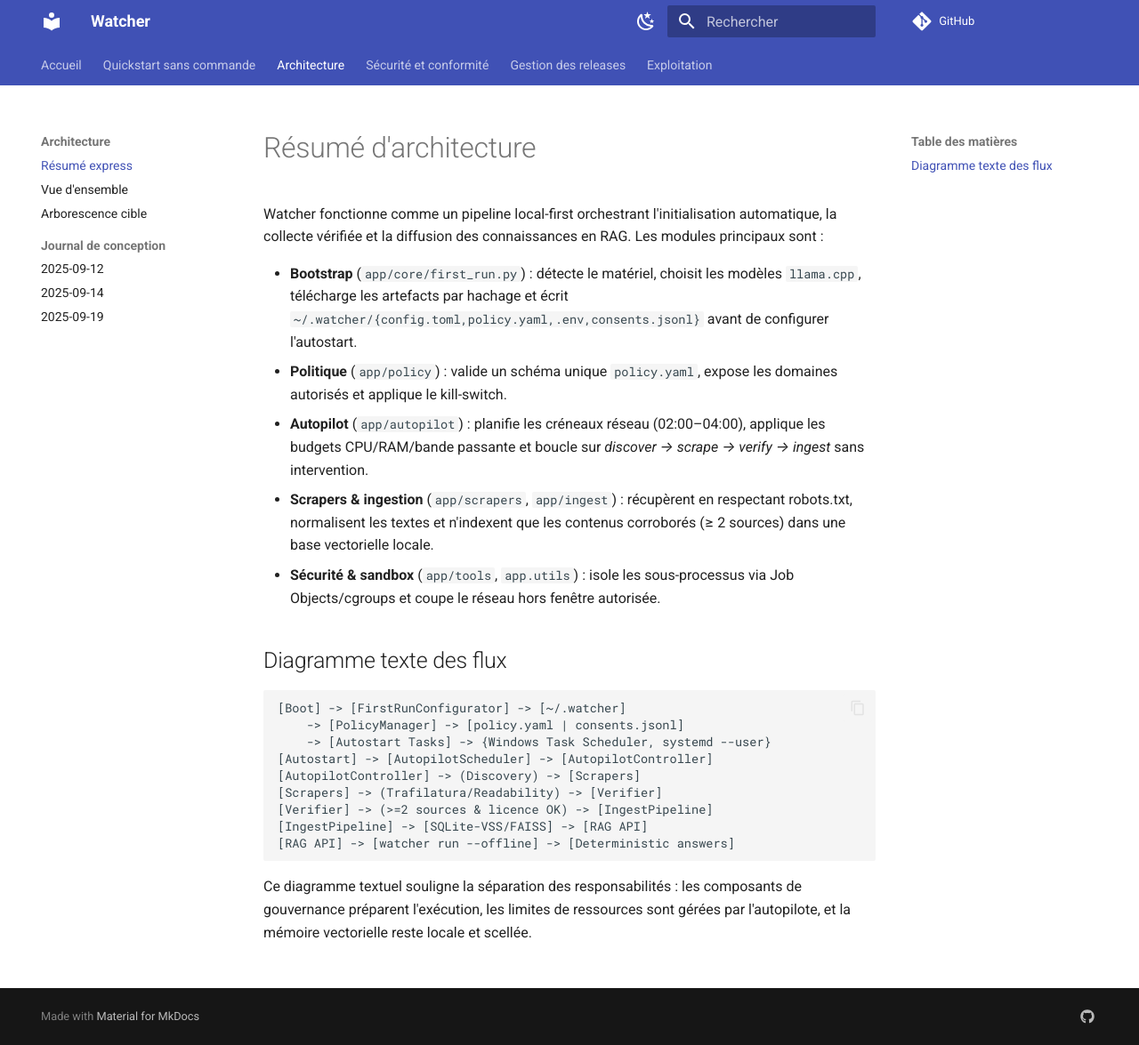
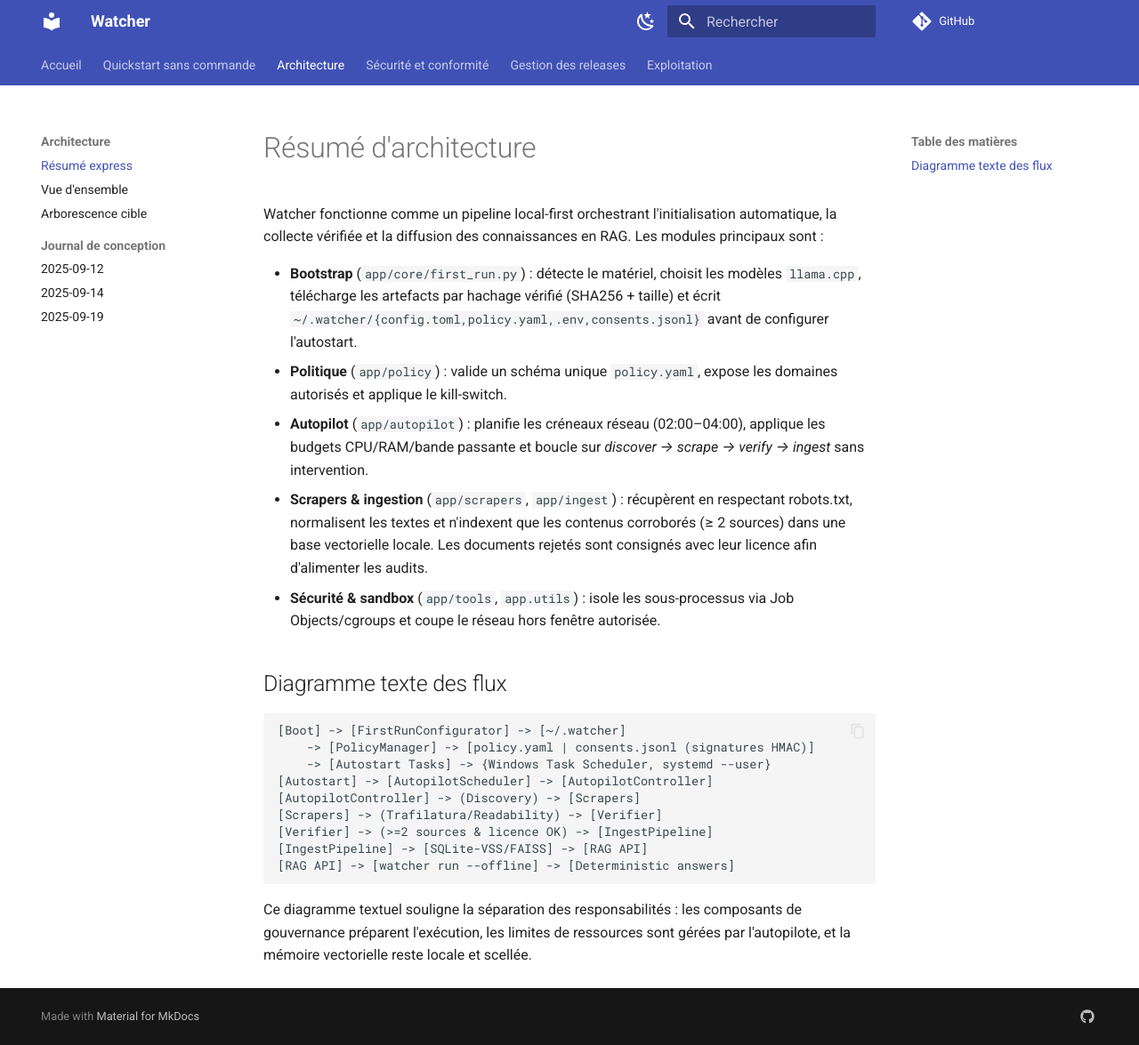
Before and after one commit to francis18georges-png/Watcher, an MkDocs documentation site: the page built from docs/architecture-summary.md, in a window 1280 px wide and 1175 px high. Shown: the whole window at 89% size. Built offline with MkDocs 1.6.1 and Material for MkDocs 9.7.7, drawn with Linux system fonts in a browser that asks for light colours; comment, search, counter and statistics services are not loaded.

Commit message:
docs: préciser le pipeline plug-and-play (#441)

````diff
--- a/docs/architecture-summary.md
+++ b/docs/architecture-summary.md
@@ -4,12 +4,14 @@
 des connaissances en RAG. Les modules principaux sont :
 
 - **Bootstrap** (`app/core/first_run.py`) : détecte le matériel, choisit les modèles `llama.cpp`, télécharge les artefacts par
-  hachage et écrit `~/.watcher/{config.toml,policy.yaml,.env,consents.jsonl}` avant de configurer l'autostart.
+  hachage vérifié (SHA256 + taille) et écrit `~/.watcher/{config.toml,policy.yaml,.env,consents.jsonl}` avant de configurer
+  l'autostart.
 - **Politique** (`app/policy`) : valide un schéma unique `policy.yaml`, expose les domaines autorisés et applique le kill-switch.
 - **Autopilot** (`app/autopilot`) : planifie les créneaux réseau (02:00–04:00), applique les budgets CPU/RAM/bande passante et
   boucle sur *discover → scrape → verify → ingest* sans intervention.
 - **Scrapers & ingestion** (`app/scrapers`, `app/ingest`) : récupèrent en respectant robots.txt, normalisent les textes et
-  n'indexent que les contenus corroborés (≥ 2 sources) dans une base vectorielle locale.
+  n'indexent que les contenus corroborés (≥ 2 sources) dans une base vectorielle locale. Les documents rejetés sont consignés
+  avec leur licence afin d'alimenter les audits.
 - **Sécurité & sandbox** (`app/tools`, `app.utils`) : isole les sous-processus via Job Objects/cgroups et coupe le réseau hors
   fenêtre autorisée.
 
@@ -17,7 +19,7 @@
 
 ```
 [Boot] -> [FirstRunConfigurator] -> [~/.watcher]
-    -> [PolicyManager] -> [policy.yaml | consents.jsonl]
+    -> [PolicyManager] -> [policy.yaml | consents.jsonl (signatures HMAC)]
     -> [Autostart Tasks] -> {Windows Task Scheduler, systemd --user}
 [Autostart] -> [AutopilotScheduler] -> [AutopilotController]
 [AutopilotController] -> (Discovery) -> [Scrapers]
````
